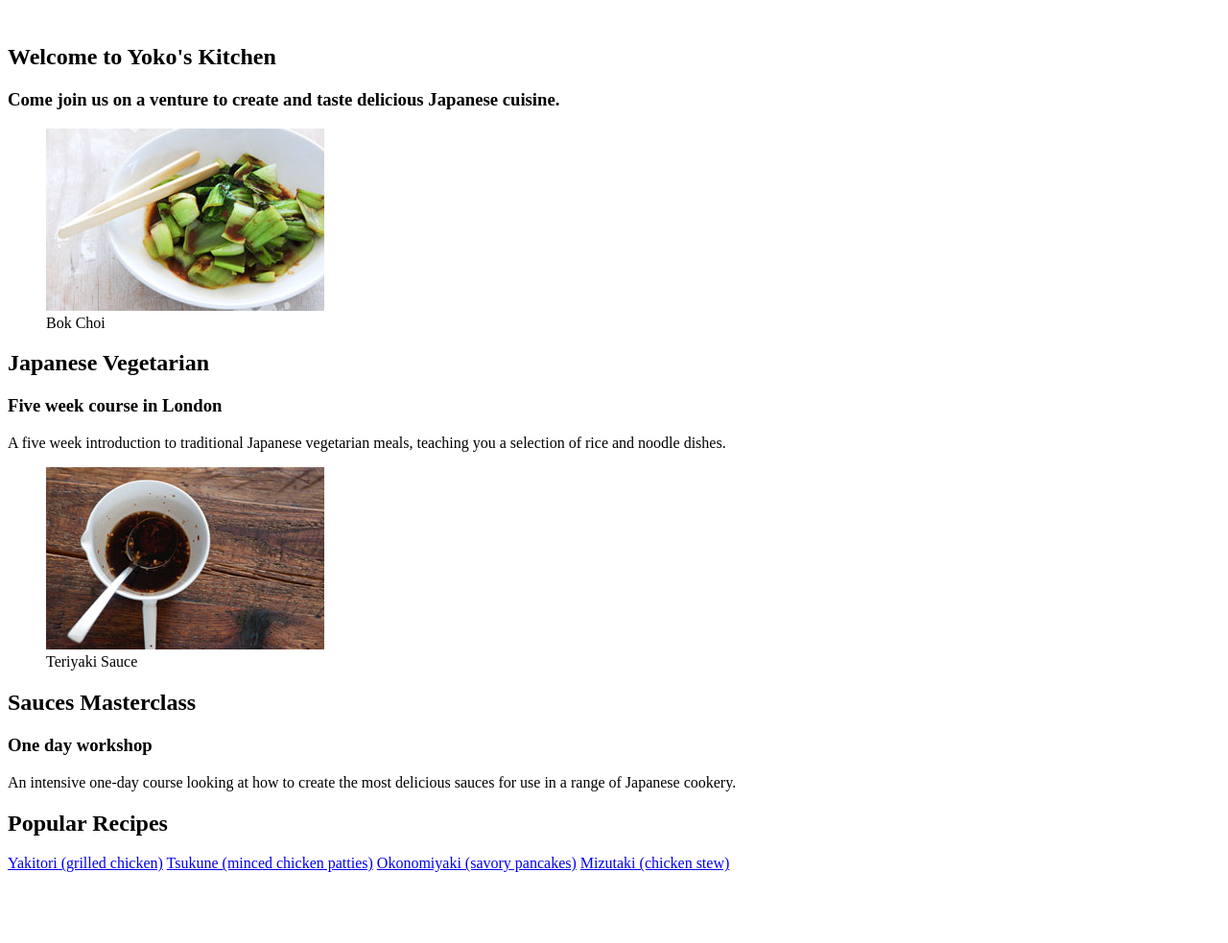
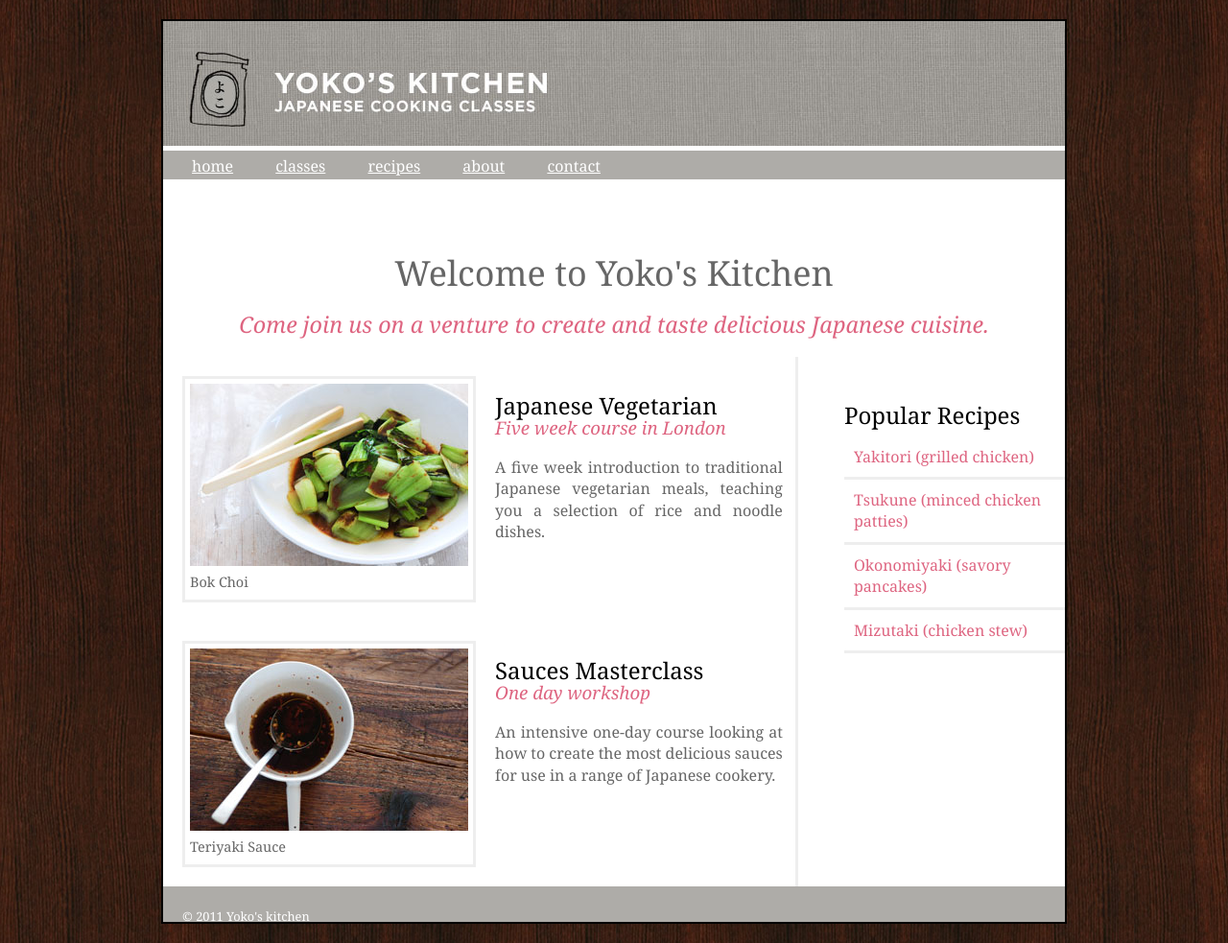
Before and after one commit to Csabuchii/yokokonyha, a plain HTML site: page index.html in a window 1280 px wide. Shown: the whole page at 96% size. Before the commit the page ends 917 px from the top, so only its background shows below. Drawn offline with Linux system fonts and the light colour scheme.

Commit message:
keszallapot

```diff
--- a/index.html
+++ b/index.html
@@ -1,11 +1,22 @@
 <!DOCTYPE html>
 <html>
 	<head>
+		<meta charset="utf-8">
+		<title>Yoko's kitchen</title>
+		<link rel="stylesheet" href="yoko.css">
 	</head>
 	<body>
-		<div>
+		<div id=wrapper>
 			<header>
+				<img src="header.jpg" alt="header" title="header">
 				<nav>
+					<ul>
+						<li><a href="#">home</a></li>
+						<li><a href="#">classes</a></li>
+						<li><a href="#">recipes</a></li>
+						<li><a href="#">about</a></li>
+						<li><a href="#">contact</a></li>
+					</ul>
 				</nav>
 			</header>
 			<section class="home">
@@ -46,6 +57,9 @@
 					<a href="#">Mizutaki (chicken stew)</a>
 				</section>
 			</aside>
+			<footer>
+				<p>&copy; 2011 Yoko's kitchen</p>
+			</footer>
 		</div>
 	</body>
 </html>
--- a/yoko.css
+++ b/yoko.css
@@ -33,6 +33,7 @@ nav ul {
 
 nav li {
 	margin-right: 40px;
+	display: inline;
 }
 
 nav li a {
@@ -114,3 +115,26 @@ section.contpage {
 	text-align: center;
 	font-size: 20px;
 }
+
+header {
+	height: 200px;
+}
+
+article p {
+	text-align: justify;
+}
+
+aside {
+	width: 230px;
+	margin-left: 20px;
+	float: right;
+}
+
+aside a {
+	color: #de6581;
+	text-decoration: none;
+}
+
+h1, h2, h3 {
+	font-weight: normal;
+}
```
Also changed, not shown: yokoValidalas.png (added).
